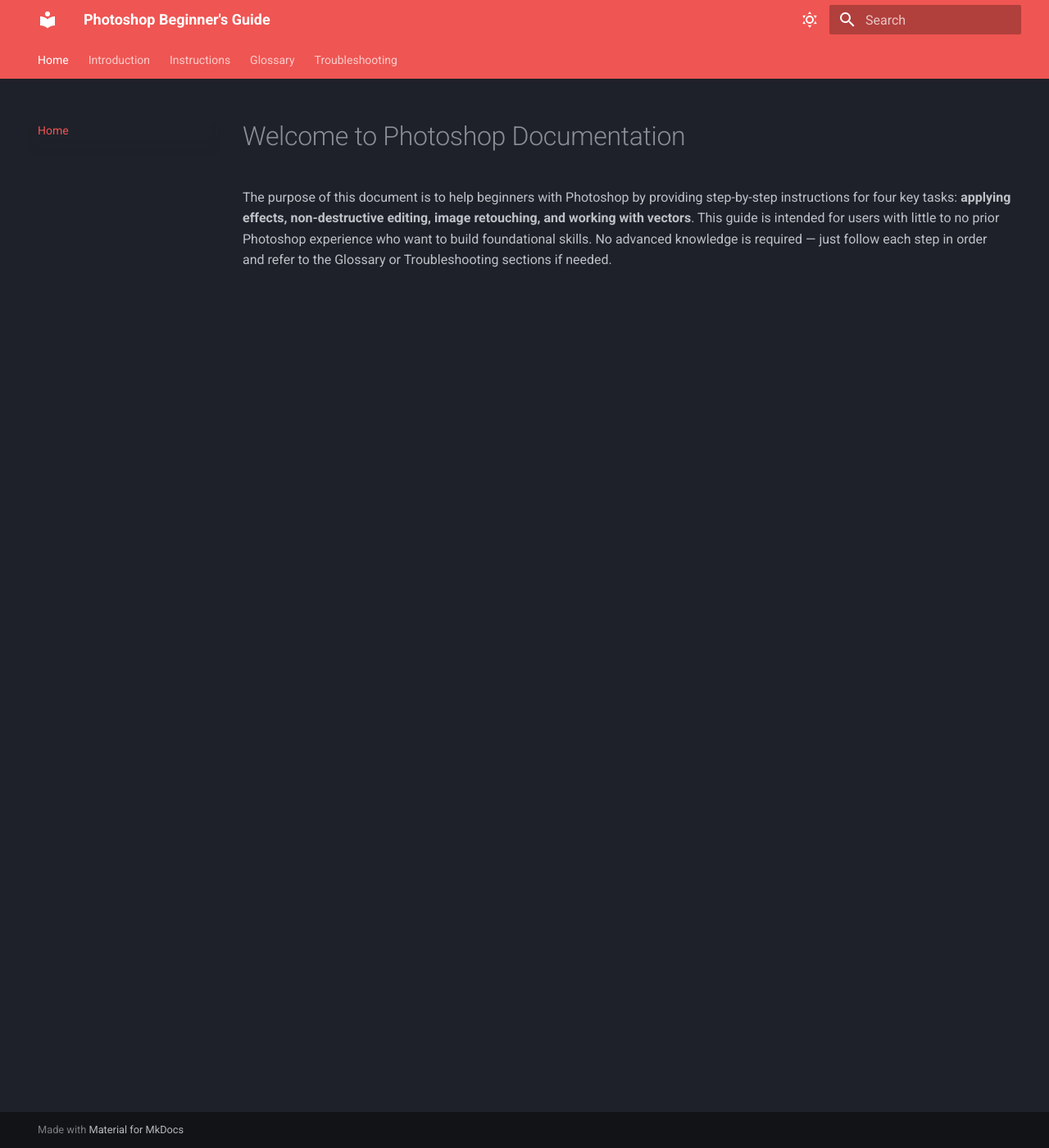
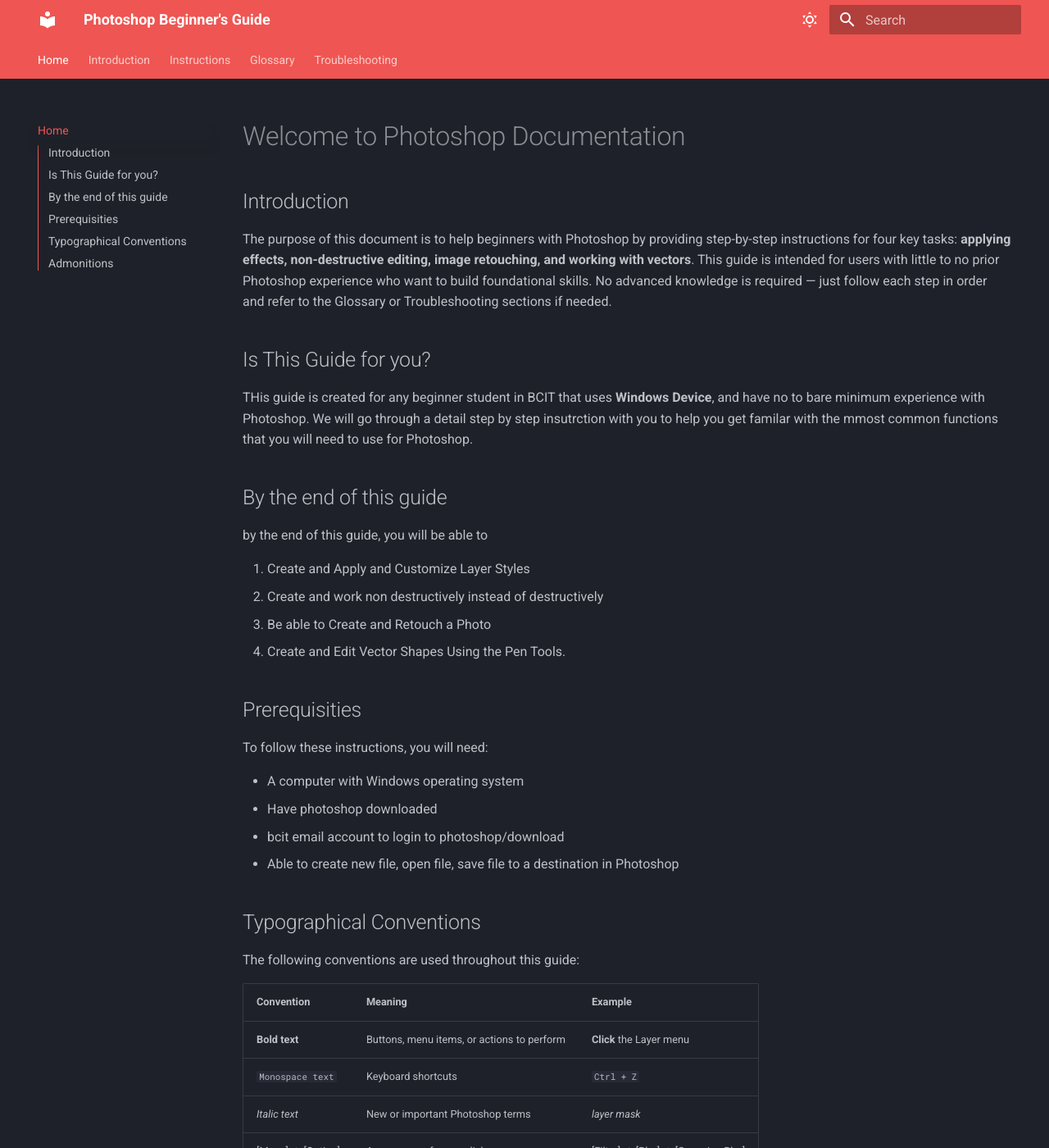
Before and after one commit to ShervinBabaei2007/mkdoc-UserDoc, an MkDocs documentation site: the page built from docs/index.md, in a window 1280 px wide and 1400 px high. Shown: the whole window at 82% size. Built offline with MkDocs 1.6.1 and Material for MkDocs 9.7.7, drawn with Linux system fonts in a browser that asks for light colours; some of the changed text lies outside the part shown.

Commit message:
update to index (home) with intro

```diff
--- a/docs/index.md
+++ b/docs/index.md
@@ -1,3 +1,51 @@
 # Welcome to Photoshop Documentation
 
+## Introduction
+
 The purpose of this document is to help beginners with Photoshop by providing step-by-step instructions for four key tasks: **applying effects, non-destructive editing, image retouching, and working with vectors**. This guide is intended for users with little to no prior Photoshop experience who want to build foundational skills. No advanced knowledge is required — just follow each step in order and refer to the Glossary or Troubleshooting sections if needed.
+
+## Is This Guide for you?
+
+THis guide is created for any beginner student in BCIT that uses **Windows Device**, and have no to bare minimum experience with Photoshop. We will go through a detail step by step insutrction with you to help you get familar with the mmost common functions that you will need to use for Photoshop.
+
+## By the end of this guide
+
+by the end of this guide, you will be able to
+
+1. Create and Apply and Customize Layer Styles
+2. Create and work non destructively instead of destructively
+3. Be able to Create and Retouch a Photo
+4. Create and Edit Vector Shapes Using the Pen Tools.
+
+## Prerequisities
+
+To follow these instructions, you will need:
+
+- A computer with Windows operating system
+- Have photoshop downloaded
+- bcit email account to login to photoshop/download
+- Able to create new file, open file, save file to a destination in Photoshop
+
+## Typographical Conventions
+
+The following conventions are used throughout this guide:
+
+| Convention        | Meaning                                    | Example                             |
+| ----------------- | ------------------------------------------ | ----------------------------------- |
+| **Bold text**     | Buttons, menu items, or actions to perform | **Click** the Layer menu            |
+| `Monospace text`  | Keyboard shortcuts                         | `Ctrl + Z`                          |
+| _Italic text_     | New or important Photoshop terms           | _layer mask_                        |
+| [Menu] → [Option] | A sequence of menu clicks                  | [Filter] → [Blur] → [Gaussian Blur] |
+
+## Admonitions
+
+The following admonitions are used throughout this guide:
+
+!!! note
+Provides helpful tips or extra context to support your understanding.
+
+!!! warning
+Indicates an action that could cause data loss or an irreversible change.
+
+!!! danger
+Highlights a critical step that could damage your file if done incorrectly.
```
